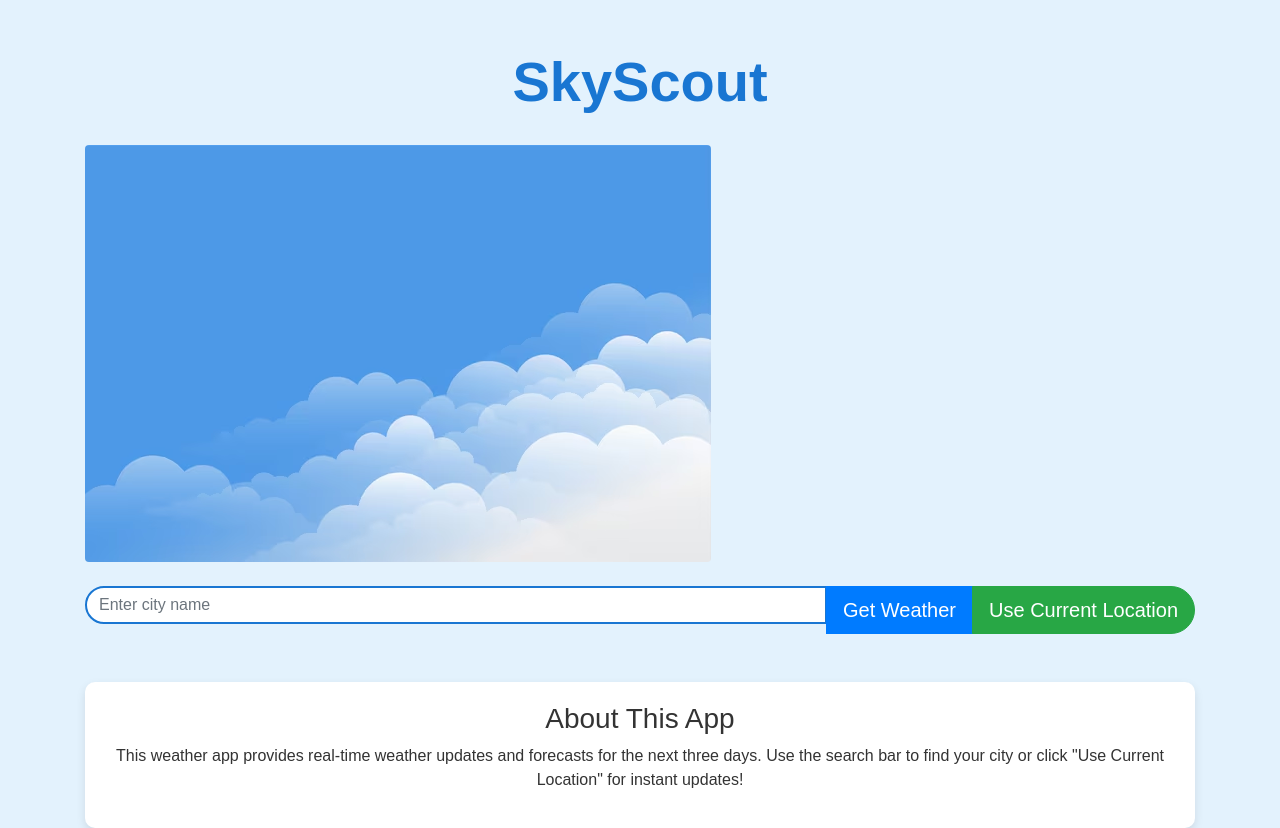
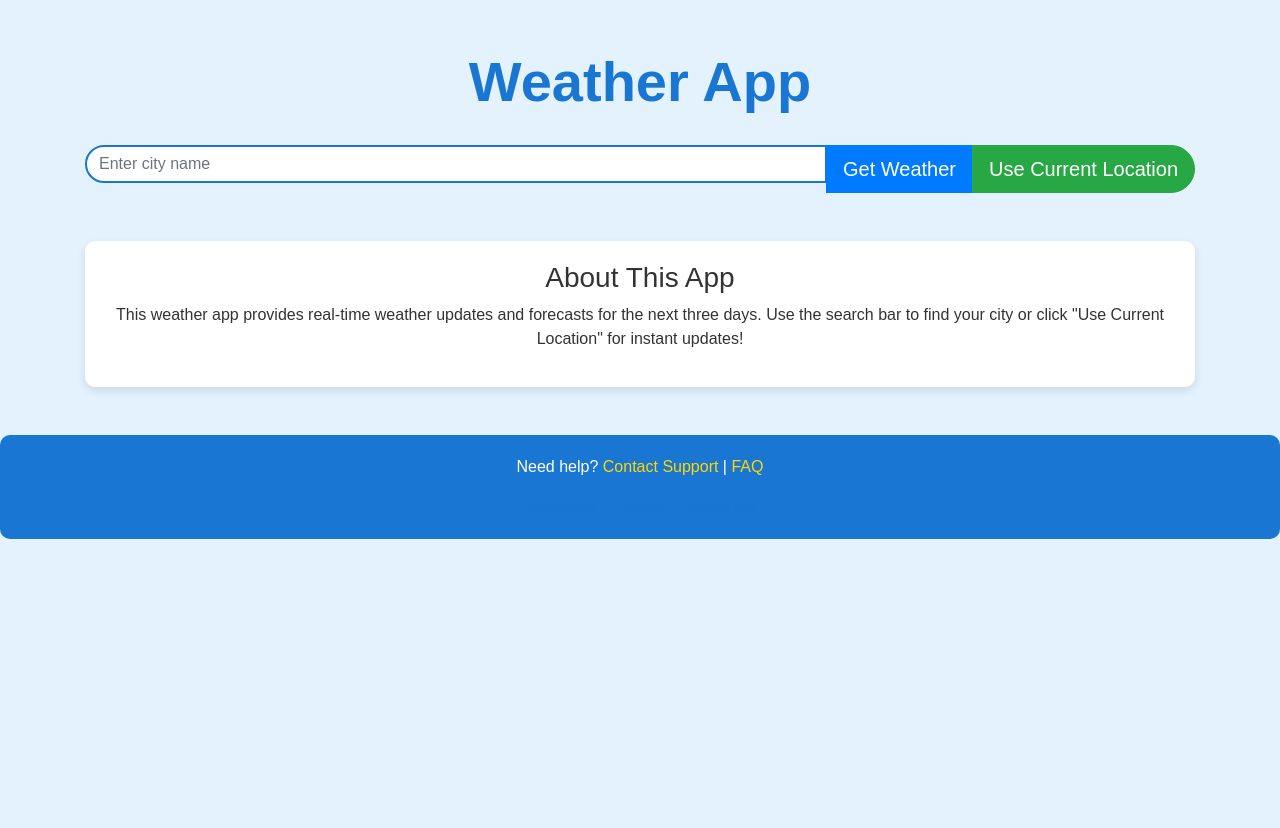
Before and after one commit to Devagya-Singh/weather-app, a website: page index.html in a window 1280 px wide. Shown: the top 828 px of the page. After the commit the page ends 800 px from the top, so only its background shows below. Drawn offline with nearby package versions, Linux system fonts and the light colour scheme.

Commit message:
Update index.html

```diff
--- a/index.html
+++ b/index.html
@@ -9,10 +9,7 @@
 </head>
 <body>
     <div class="container mt-5">
-        <h1 class="text-center display-4 font-weight-bold">SkyScout</h1>
-        <div class="hero-image mb-4">
-            <img src="gorgeous-clouds-background-with-blue-sky-design_1017-25501.avif" alt="Weather Background" class="img-fluid rounded">
-        </div>
+        <h1 class="text-center display-4 font-weight-bold">Weather App</h1>
         <div class="input-group mb-4">
             <input type="text" id="city" class="form-control input-city" placeholder="Enter city name">
             <div class="input-group-append">
@@ -25,8 +22,6 @@
         <div id="loader" class="spinner-border" role="status" style="display: none;">
             <span class="sr-only">Loading...</span>
         </div>
-
-        <!-- Additional Info Section -->
         <div class="info-section text-center mt-5">
             <h3>About This App</h3>
             <p>This weather app provides real-time weather updates and forecasts for the next three days. Use the search bar to find your city or click "Use Current Location" for instant updates!</p>
```
